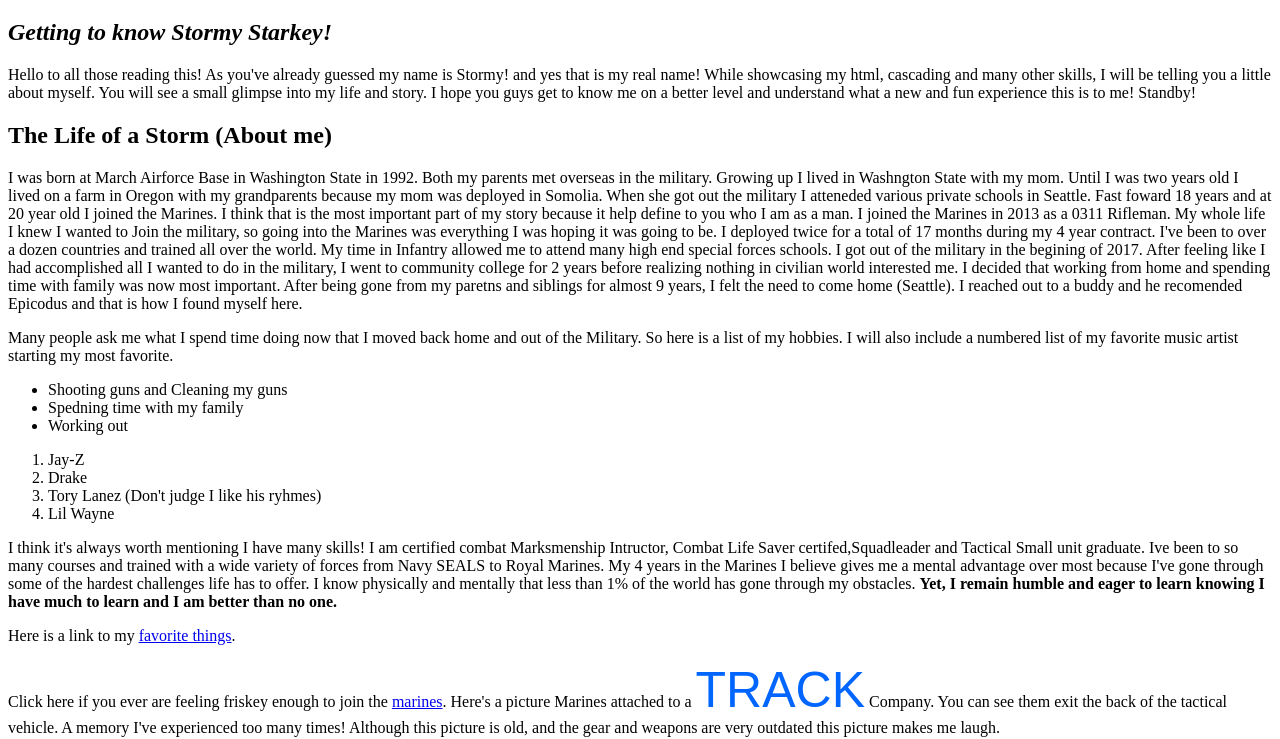
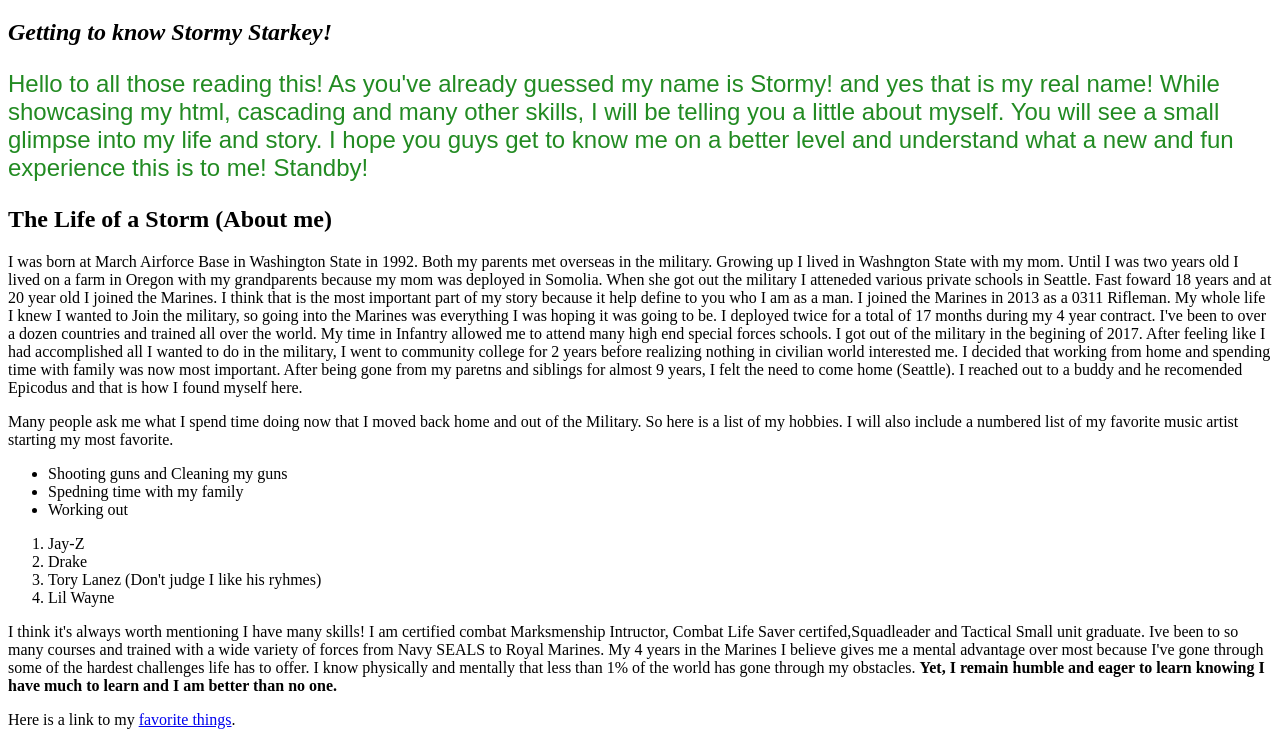
Before and after one commit to stormyweather0311/Portfolio2, a plain HTML site: page index.html in a window 1280 px wide. Shown: the part 61-800 px from the top of the page. Drawn offline with Linux system fonts and the light colour scheme.

Commit message:
now add divs and spans

```diff
--- a/css/styles.css
+++ b/css/styles.css
@@ -3,3 +3,8 @@
   font-family:arial;
   font-size: 50px;
 }
+.dope {
+  color: #228B22;
+  font-family:arial;
+  font-size: 18pt;
+}
--- a/index.html
+++ b/index.html
@@ -7,8 +7,9 @@
 <body>
   <h1>Welcome to My Portfolio Project!</h1>
   <h2><em>Getting to know Stormy Starkey!</em></h2>
-
+  <div class="dope">
   <p>Hello to all those reading this! As you've already guessed my name is Stormy! and yes that is my real name! While showcasing my html, cascading and many other skills, I will be telling you a little about myself. You will see a small glimpse into my life and story. I hope you guys get to know me on a better level and understand what a new and fun experience this is to me! Standby!</p>
+  </div>
   <h2> The Life of a Storm (About me)</h2>
   <p>I was born at March Airforce Base in Washington State in 1992. Both my parents met overseas in the military. Growing up I lived in Washngton State with my mom. Until I was two years old I lived on a farm in Oregon with my grandparents because my mom was deployed in Somolia. When she got out the military I atteneded various private schools in Seattle. Fast foward 18 years and at 20 year old I joined the Marines. I think that is the most important part of my story because it help define to you who I am as a man. I joined the Marines in 2013 as a 0311 Rifleman. My whole life I knew I wanted to Join the military, so going into the Marines was everything I was hoping it was going to be. I deployed twice for a total of 17 months during my 4 year contract. I've been to over a dozen countries and trained all over the world. My time in Infantry allowed me to attend many high end special forces schools. I got out of the military in the begining of 2017. After feeling like I had accomplished all I wanted to do in the military, I went to community college for 2 years before realizing nothing in civilian world interested me. I decided that working from home and spending time with family was now most important. After being gone from my paretns and siblings for almost 9 years, I felt the need to come home (Seattle). I reached out to a buddy and he recomended Epicodus and that is how I found myself here.</p>
   <P>Many people ask me what I spend time doing now that I moved back home and out of the Military. So here is a list of my hobbies. I will also include a numbered list of my favorite music artist starting my most favorite. </P>
```
